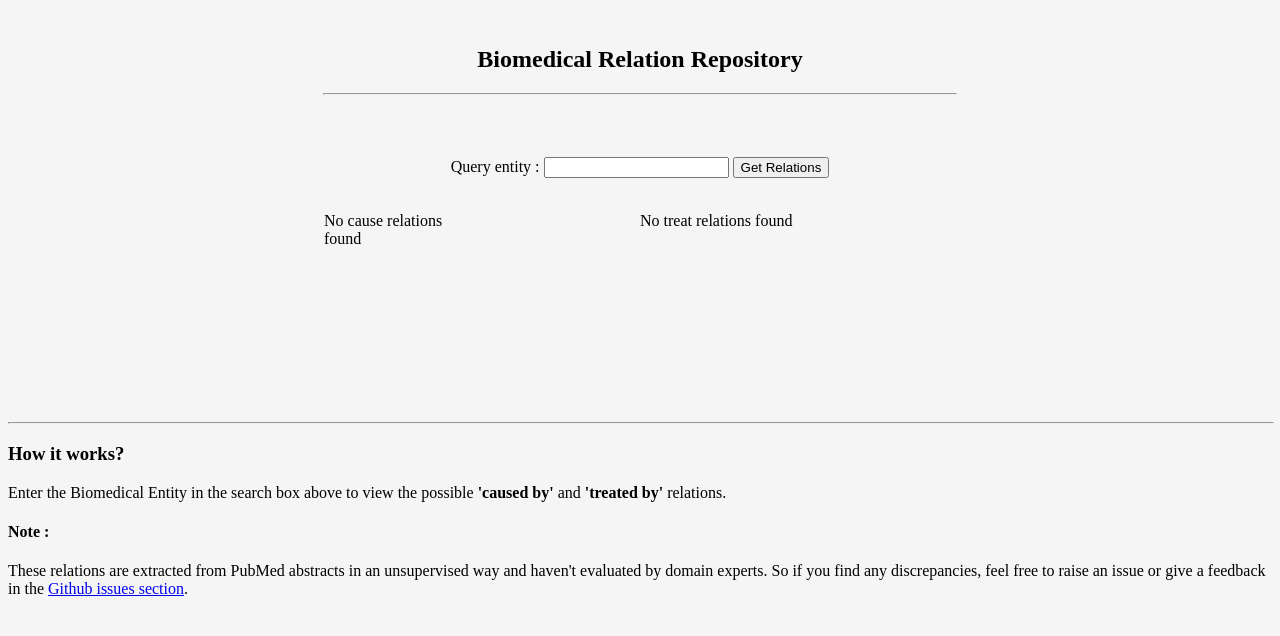
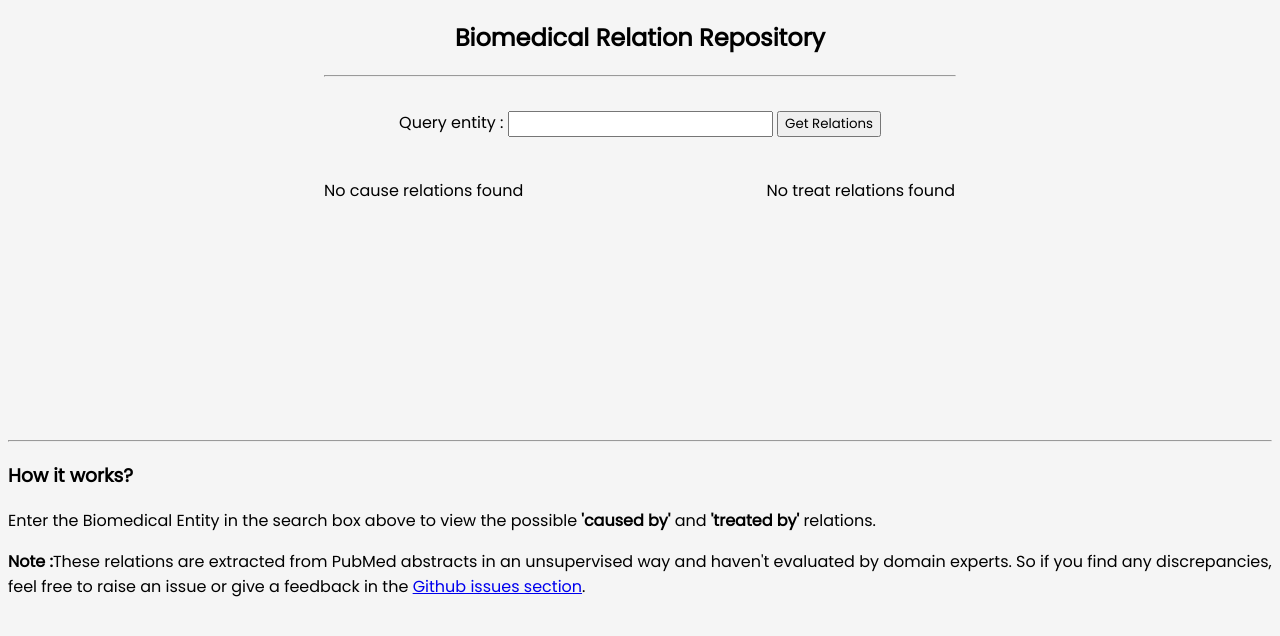
Before and after one commit to transformernlp/biorelations, a plain HTML site: page index.html in a window 1280 px wide. Both pictures are taken after a click on the button "Get Relations". Drawn offline with Linux system fonts and the light colour scheme.

Commit message:
move scripts and styles to diff files and added font-family

```diff
--- /dev/null
+++ b/biorel.js
@@ -0,0 +1,58 @@
+document
+        .getElementById("query")
+        .addEventListener("keypress", function (event) {
+          if (event.keyCode == 13) {
+            event.preventDefault();
+            document.getElementById("search_btn").click();
+          }
+        });
+
+      function loadJSON(callback) {
+        var xobj = new XMLHttpRequest();
+        xobj.overrideMimeType("application/json");
+        xobj.open("GET", "./data/biorelation.json", true); // Replace 'my_data' with the path to your file
+        xobj.onreadystatechange = function () {
+          if (xobj.readyState == 4 && xobj.status == "200") {
+            // Required use of an anonymous callback as .open will NOT return a value but simply returns undefined in asynchronous mode
+            callback(xobj.responseText);
+          }
+        };
+        xobj.send(null);
+      }
+
+      function get_rels() {
+        loadJSON(function (response) {
+          var query = document.getElementById("query").value.toLowerCase();
+          // Parse JSON string into object
+          var actual_JSON = JSON.parse(response);
+          var res = actual_JSON[query];
+          if (!res) {
+            document.getElementById("cause_div").innerHTML =
+              '<p>No cause relations found</p>';
+            document.getElementById("treat_div").innerHTML =
+              '<p>No treat relations found</p>';
+          }
+          if (res["caused by"].length == 0) {
+            document.getElementById("cause_div").innerHTML =
+              '<p>No cause relations found</p>';
+          }
+          if (res["treated by"].length == 0) {
+            document.getElementById("treat_div").innerHTML =
+              '<p>No treat relations found</p>';
+          }
+          if (res["caused by"].length > 0) {
+            var cause_rels = res["caused by"].slice(0, 10);
+            document.getElementById("cause_div").innerHTML =
+              "<strong><u>Caused By </u></strong><li>" +
+              cause_rels.join("</li><li>");
+            +"</li>";
+          }
+          if (res["treated by"].length > 0) {
+            var treat_rels = res["treated by"].slice(0, 10);
+            document.getElementById("treat_div").innerHTML =
+              "<strong><u>Treated By</u></strong><li>" +
+              treat_rels.join("</li><li>");
+            +"</li>";
+          }
+        });
+      }
--- a/index.html
+++ b/index.html
@@ -1,12 +1,20 @@
 <!DOCTYPE html>
 <html>
-  <head> </head>
+  <head>
+    <meta charset="UTF-8">
+    <meta name="viewport" content="width=device-width, initial-scale=1.0">
+    <meta http-equiv="X-UA-Compatible" content="ie=edge">
+    <link rel="icon" href="images/favicon.png">
+    <link rel="stylesheet" href="https://fonts.googleapis.com/css?family=Poppins">
+    <link rel="stylesheet" href="styles.css">
+    <title>Biomedical Relations</title>
+  </head>
+
   <body style="background-color:rgb(245,245,245);">
-    <br />
 
     <h2 style="text-align: center">Biomedical Relation Repository</h2>
     <hr width="50%" align='center'>
-    <br /><br /><br />
+    <br />
     <form style="text-align: center">
       <label for="fname">Query entity : </label>
       <input type="text" id="query" name="query" />
@@ -15,95 +23,32 @@
       </button>
     </form>
     <br />
-    <!-- <div class="heading">
-      <h4 style="float: left">Caused By</h4>
-      <h4 style="float: right">Treated By</h4>
-    </div> -->
-    <div id="main_div">
-      <div style="width: 100%">
-        <div id="cause_main" style="width: 50%; height: 100px; float: left">
-          <div id="cause_div" style="margin-left: 50%"></div>
-          <!-- <h4><u>Caused By : </u></h4> -->
-        </div>
-        <div id="treat_div" style="margin-left: 50%; height: 100px">
-          <!-- <h4><u> Treated By : </u></h4> -->
-        </div>
-      </div>
-    </div>
+
+    <section id="main_div" class="parent">
+      <section class="child">
+        <section id="cause_div" style="margin-left: 50%;"></section>
+      </section>
+
+      <section class="child">
+        <section id="treat_div" style="margin-left: 20%;"></section>
+      </section>
+    </section>
 
 
+<!--  Footer starts here -->
+    <div class="footer" >
 
-    <div style="margin-top: 10%;">
-    <!--  Footer starts here -->
     <hr style="width:100%;">
     <h3>How it works? </h3>
     <p>Enter the Biomedical Entity in the search box above to view the possible <strong>'caused by'</strong> and <strong>'treated by'</strong> relations.</p>
     <!-- <h4>Additional Info : </h4>
     <p>The Biomedical Relation Repository contain 'caused by' and 'treated by' relations for various medical entities.</p> -->
-    <h4>Note :</h4>
-    <p>These relations are extracted from PubMed abstracts in an unsupervised way and haven't evaluated by domain experts. So if you find any discrepancies, feel free to raise an issue or give a feedback in the <a href="https://github.com/transformernlp/biorelations/issues">Github issues section</a>.</p>
+    <strong>Note :</strong>These relations are extracted from PubMed abstracts in an unsupervised way and haven't evaluated by domain experts. So if you find any discrepancies, feel free to raise an issue or give a feedback in the <a href="https://github.com/transformernlp/biorelations/issues">Github issues section</a>.
 
     <!--  Footer ends here-->
   </div>
-    <script>
-      document
-        .getElementById("query")
-        .addEventListener("keypress", function (event) {
-          if (event.keyCode == 13) {
-            event.preventDefault();
-            document.getElementById("search_btn").click();
-          }
-        });
+    <script src="biorel.js">
 
-      function loadJSON(callback) {
-        var xobj = new XMLHttpRequest();
-        xobj.overrideMimeType("application/json");
-        xobj.open("GET", "./data/biorelation.json", true); // Replace 'my_data' with the path to your file
-        xobj.onreadystatechange = function () {
-          if (xobj.readyState == 4 && xobj.status == "200") {
-            // Required use of an anonymous callback as .open will NOT return a value but simply returns undefined in asynchronous mode
-            callback(xobj.responseText);
-          }
-        };
-        xobj.send(null);
-      }
-
-      function get_rels() {
-        loadJSON(function (response) {
-          var query = document.getElementById("query").value.toLowerCase();
-          // Parse JSON string into object
-          var actual_JSON = JSON.parse(response);
-          var res = actual_JSON[query];
-          if (!res) {
-            document.getElementById("cause_div").innerHTML =
-              '<p style="width:40%; float:left;">No cause relations found</p>';
-            document.getElementById("treat_div").innerHTML =
-              '<p style="width:40%; float:left;">No treat relations found</p>';
-          }
-          if (res["caused by"].length == 0) {
-            document.getElementById("cause_div").innerHTML =
-              '<p style="width:40%; float:left;">No cause relations found</p>';
-          }
-          if (res["treated by"].length == 0) {
-            document.getElementById("treat_div").innerHTML =
-              '<p style="width:40%; float:left;">No treat relations found</p>';
-          }
-          if (res["caused by"].length > 0) {
-            var cause_rels = res["caused by"].slice(0, 10);
-            document.getElementById("cause_div").innerHTML =
-              "<strong><u>Caused By </u></strong><li>" +
-              cause_rels.join("</li><li>");
-            +"</li>";
-          }
-          if (res["treated by"].length > 0) {
-            var treat_rels = res["treated by"].slice(0, 10);
-            document.getElementById("treat_div").innerHTML =
-              "<strong><u>Treated By</u></strong><li>" +
-              treat_rels.join("</li><li>");
-            +"</li>";
-          }
-        });
-      }
     </script>
   </body>
 </html>
--- /dev/null
+++ b/styles.css
@@ -0,0 +1,16 @@
+* {
+  /* margin: 0px;
+  padding: 0px; */
+  box-sizing: border-box;
+  font-family: "Poppins";
+}
+
+.child {
+  float: left;
+  width: 50%;
+}
+
+.footer {
+  margin-top: 22%;
+  margin-bottom: 0%;
+}
```
